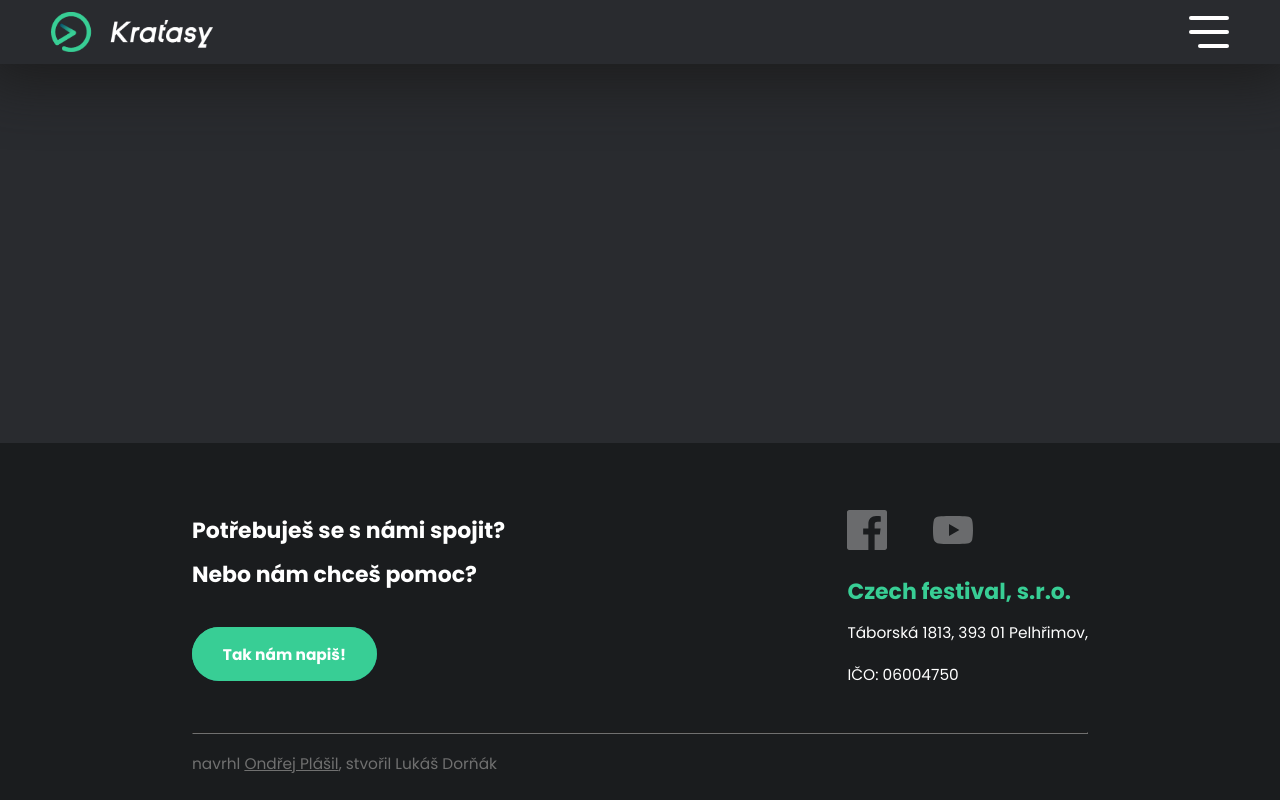
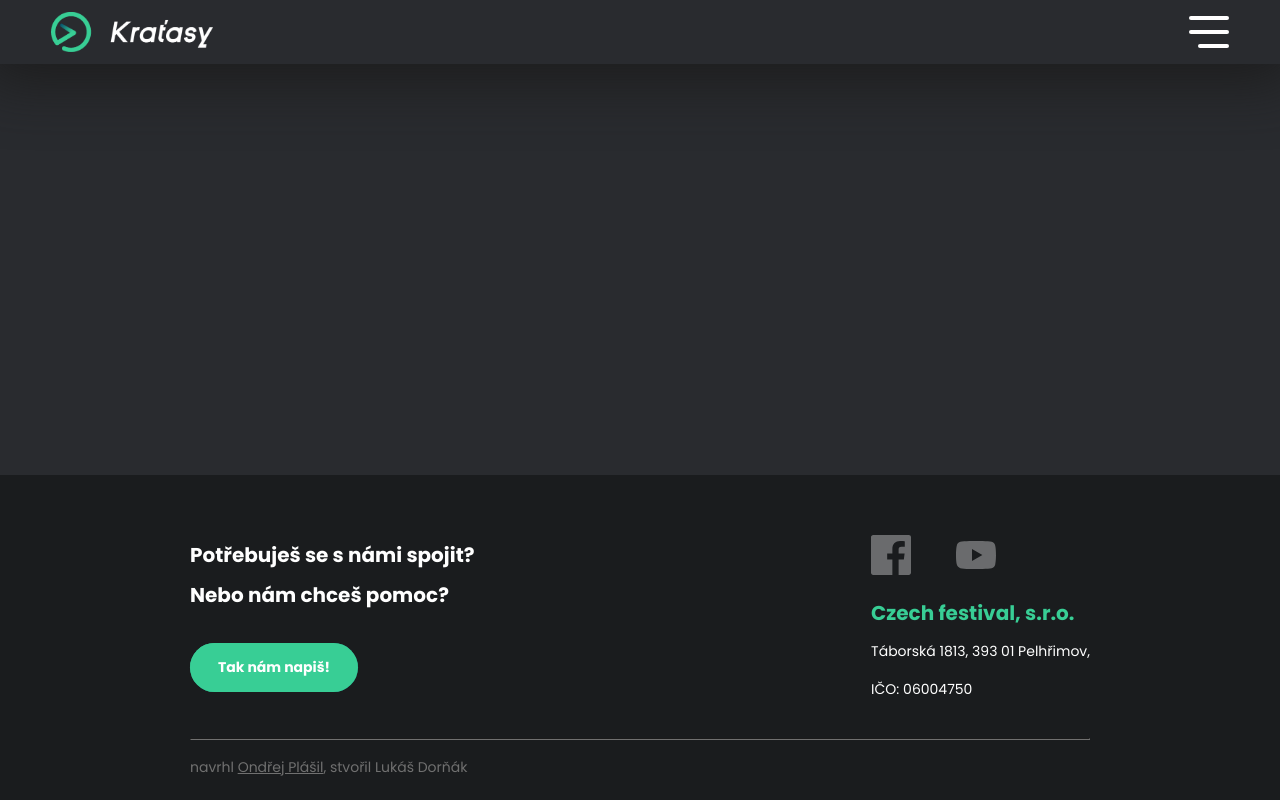
Before and after one commit to lukasdornak/festival, a Django app: template festival/templates/festival/section_list.html in a window 1280 px wide. Run offline with Django 3.2, Linux system fonts and the light colour scheme; the template is opened without the code that fills it, so the values that code supplies are empty.

Commit message:
style update

```diff
--- a/festival/static/festival/css/style.css
+++ b/festival/static/festival/css/style.css
@@ -26,7 +26,7 @@
 
 .page_width {
   width: 90%;
-  max-width: 1200px;
+  max-width: 900px;
   box-sizing: border-box;
   margin: 0 auto; }
 
@@ -251,6 +251,7 @@
       background-color: transparent; }
 
 section {
+  position: relative;
   padding-top: 64px;
   box-sizing: border-box;
   text-align: center;
@@ -306,7 +307,8 @@
     -moz-box-shadow: 0 0 60px 15px #292b2f;
     box-shadow: 0 0 60px 15px #292b2f; }
   .extra_text > .page_width {
-    margin: 3em auto; }
+    margin: 3em auto;
+    max-width: 1200px; }
   .extra_text p {
     margin: 0;
     line-height: 1.4em;
@@ -622,8 +624,6 @@
     padding-top: 44px; } }
 
 @media (min-width: 992px) {
-  html {
-    font-size: 20px; }
   .home .page_width {
     height: 100%; }
     .home .page_width .button > div {
@@ -647,9 +647,7 @@
 /* Extra large devices */
 @media (min-width: 1200px) {
   html {
-    font-size: 22px; }
-  .page_width {
-    width: 70%; }
+    font-size: 20px; }
   .extra_text > .page_width:not(.max_columns-1):not(.max_columns-2):not(.form_columns) {
     -webkit-column-count: 3;
     -moz-column-count: 3;
@@ -663,7 +661,7 @@
 /* Extra large devices */
 @media (min-width: 1921px) {
   html {
-    font-size: 24px; }
+    font-size: 22px; }
   .role img {
     max-width: 250px; }
   .home .page_width {
--- a/festival/static/festival/css/style.scss
+++ b/festival/static/festival/css/style.scss
@@ -55,7 +55,7 @@
 }
 .page_width {
     width: 90%;
-    max-width: 1200px;
+    max-width: 900px;
     box-sizing: border-box;
     margin: 0 auto;
 }
@@ -302,6 +302,7 @@
 }
 
 section {
+    position: relative;
     padding-top: $header-height + $header-padding + $header-padding;
     box-sizing: border-box;
     text-align: center;
@@ -361,6 +362,7 @@
     }
     > .page_width {
         margin: 3em auto;
+        max-width: 1200px;
     }
     p {
         margin: 0;
@@ -770,9 +772,6 @@
 }
 
 @media (min-width: 992px) {
-    html {
-        font-size: 20px;
-    }
     .home {
         .page_width {
             height: 100%;
@@ -811,10 +810,7 @@
 /* Extra large devices */
 @media (min-width: 1200px) {
     html {
-        font-size: 22px;
-    }
-    .page_width {
-        width: 70%;
+        font-size: 20px;
     }
     .extra_text > .page_width:not(.max_columns-1):not(.max_columns-2):not(.form_columns) {
         -webkit-column-count: 3;
@@ -834,7 +830,7 @@
 /* Extra large devices */
 @media (min-width: 1921px) {
     html {
-        font-size: 24px;
+        font-size: 22px;
     }
     .role {
         img {
```
